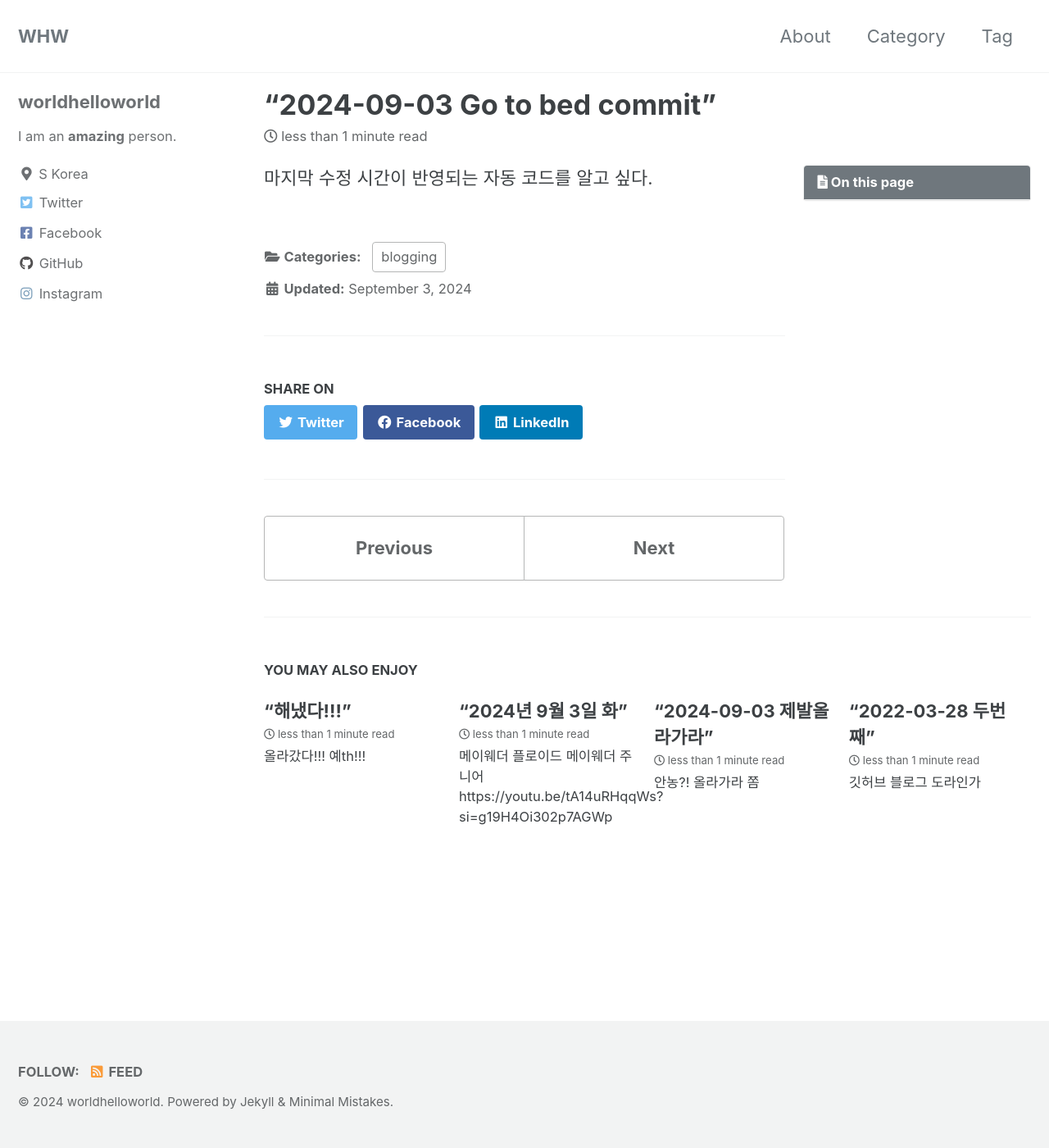
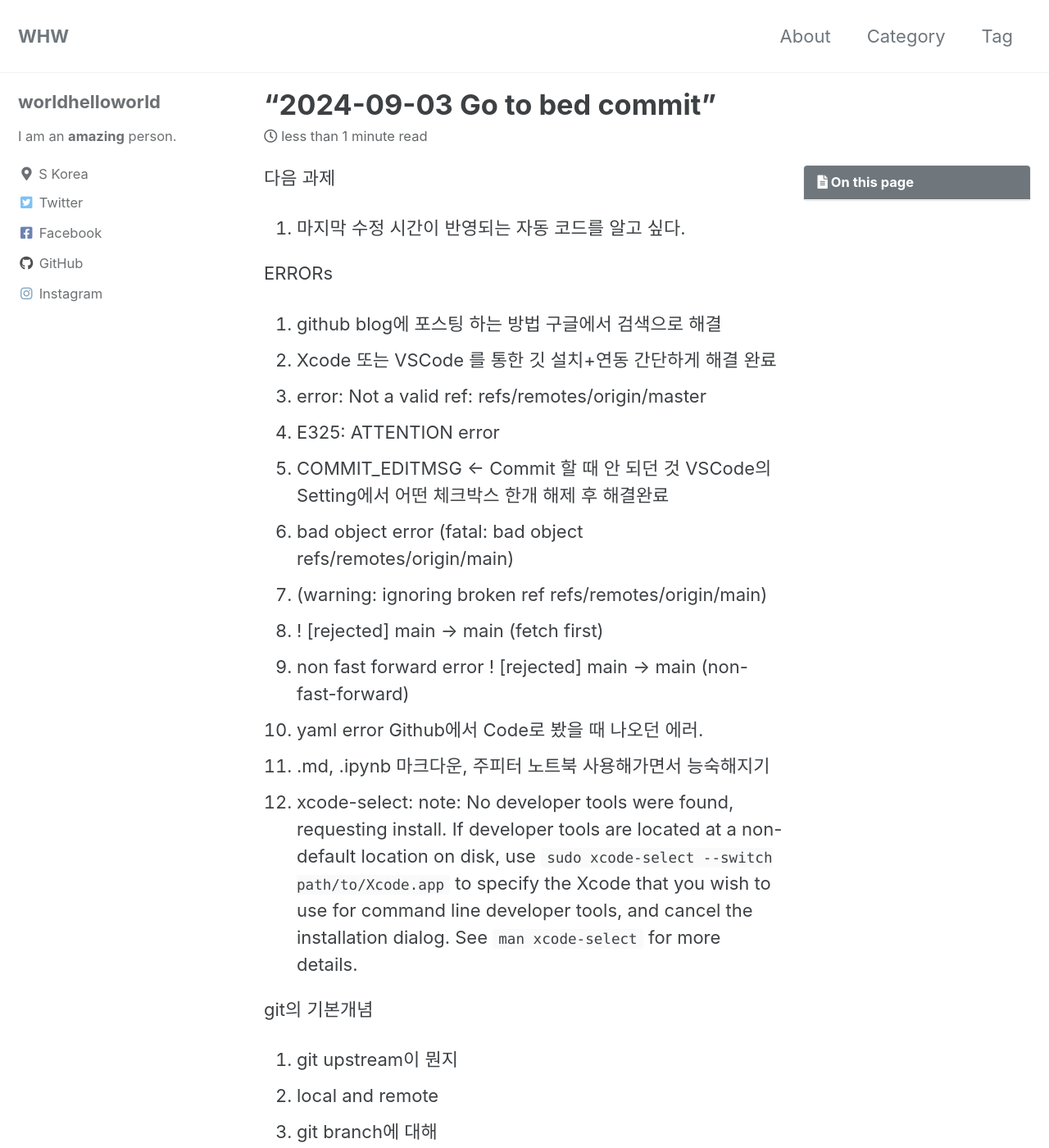
Before and after one commit to worldhelloworld/worldhelloworld.github.io, a Jekyll site: the page built from _posts/2024-09-03-Gotobed.md, in a window 1280 px wide and 1400 px high. Shown: the whole window at 82% size. Built offline with Jekyll 4.4.1, drawn with Linux system fonts in a browser that asks for light colours; cached includes are drawn as plain includes.

Commit message:
20240903gotobed03

```diff
--- a/_posts/2024-09-03-Gotobed.md
+++ b/_posts/2024-09-03-Gotobed.md
@@ -5,4 +5,34 @@ categories:
 last_modified_at:
 toc: true
 ---
-마지막 수정 시간이 반영되는 자동 코드를 알고 싶다.
+다음 과제
+1. 마지막 수정 시간이 반영되는 자동 코드를 알고 싶다.
+
+
+ERRORs
+1. github blog에 포스팅 하는 방법
+    구글에서 검색으로 해결
+2. Xcode 또는 VSCode 를 통한 깃 설치+연동
+    간단하게 해결 완료
+3. error: Not a valid ref: refs/remotes/origin/master
+4. E325: ATTENTION error
+5. COMMIT_EDITMSG <- Commit 할 때 안 되던 것
+    VSCode의 Setting에서 어떤 체크박스 한개 해제 후 해결완료
+6. bad object error
+    (fatal: bad object refs/remotes/origin/main)
+7. (warning: ignoring broken ref refs/remotes/origin/main)
+8. ! [rejected] main -> main (fetch first)
+9. non fast forward error ! [rejected] main -> main (non-fast-forward)
+10. yaml error
+    Github에서 Code로 봤을 때 나오던 에러.
+11. .md, .ipynb 마크다운, 주피터 노트북
+    사용해가면서 능숙해지기
+12. xcode-select: note: No developer tools were found, requesting install.
+If developer tools are located at a non-default location on disk, use `sudo xcode-select --switch path/to/Xcode.app` to specify the Xcode that you wish to use for command line developer tools, and cancel the installation dialog.
+See `man xcode-select` for more details.
+
+
+git의 기본개념
+1. git upstream이 뭔지
+2. local and remote
+3. git branch에 대해
```
